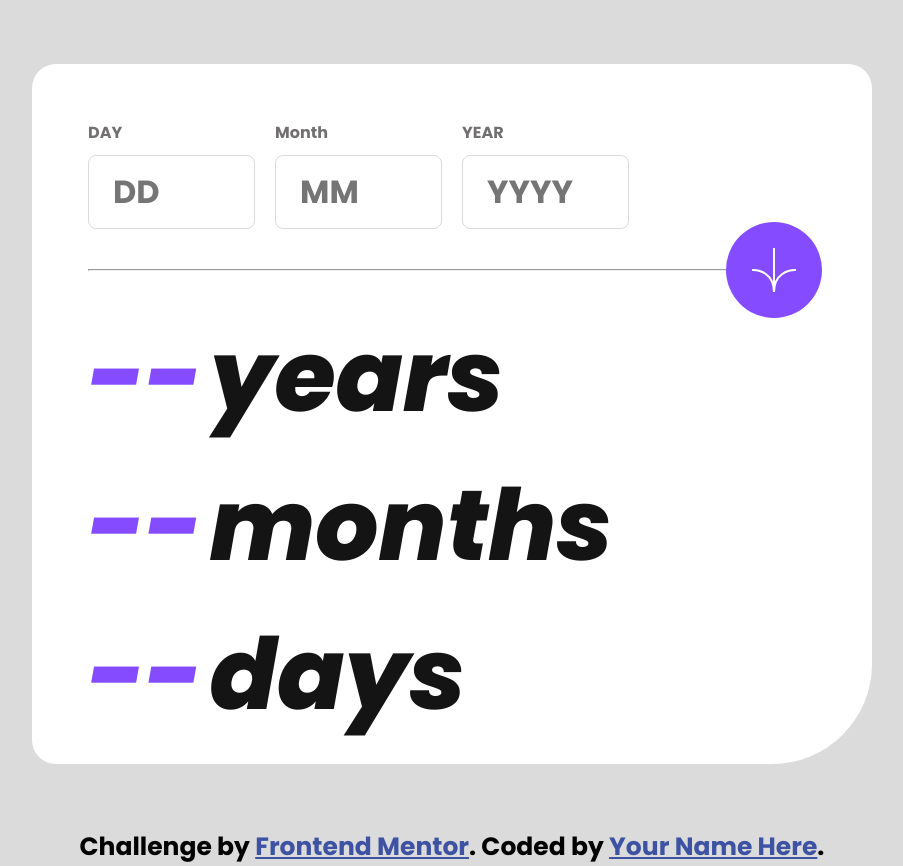
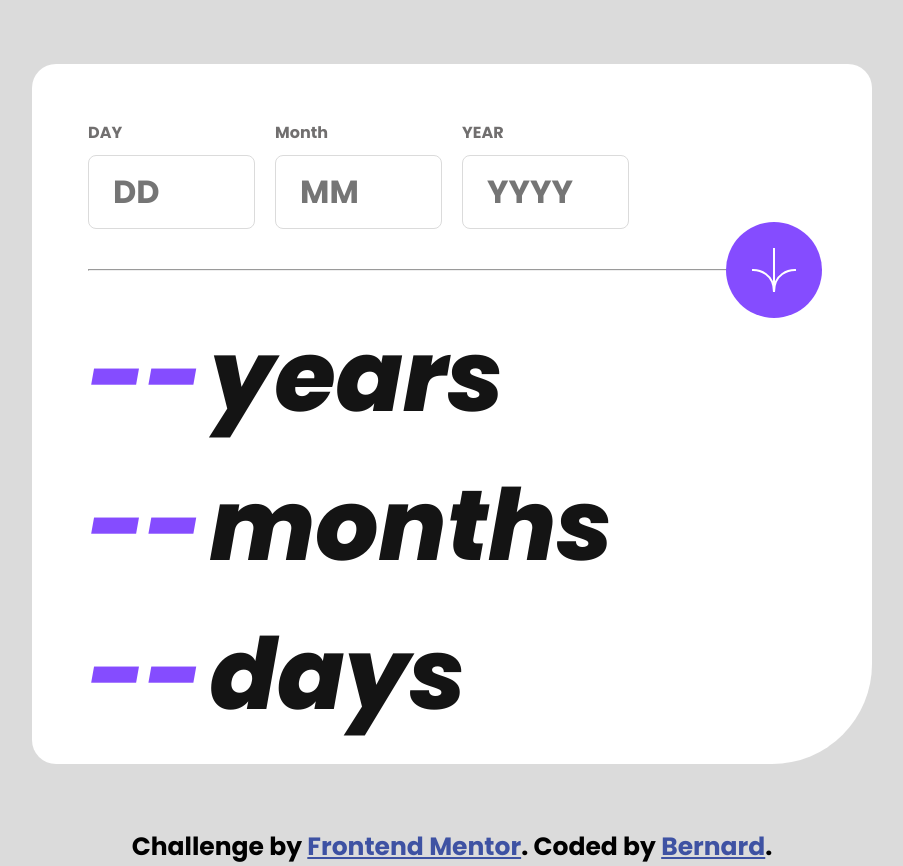
Before and after one commit to BernardusPH/age-calculator, a React (Vite) app: page / in a window 1280 px wide. Shown: the whole page, without its empty margins (188-1091 px from the left). Built offline with nearby package versions, Linux system fonts and the light colour scheme.

Commit message:
footer fix

```diff
--- a/src/components/footer/Footer.jsx
+++ b/src/components/footer/Footer.jsx
@@ -7,7 +7,7 @@ function Footer() {
       <a href="https://www.frontendmentor.io?ref=challenge" target="_blank">
         Frontend Mentor
       </a>
-      . Coded by <a href="#">Your Name Here</a>.
+      . Coded by <a href="https://www.frontendmentor.io/profile/BernardusPH">Bernard</a>.
     </div>
   );
 }
```
